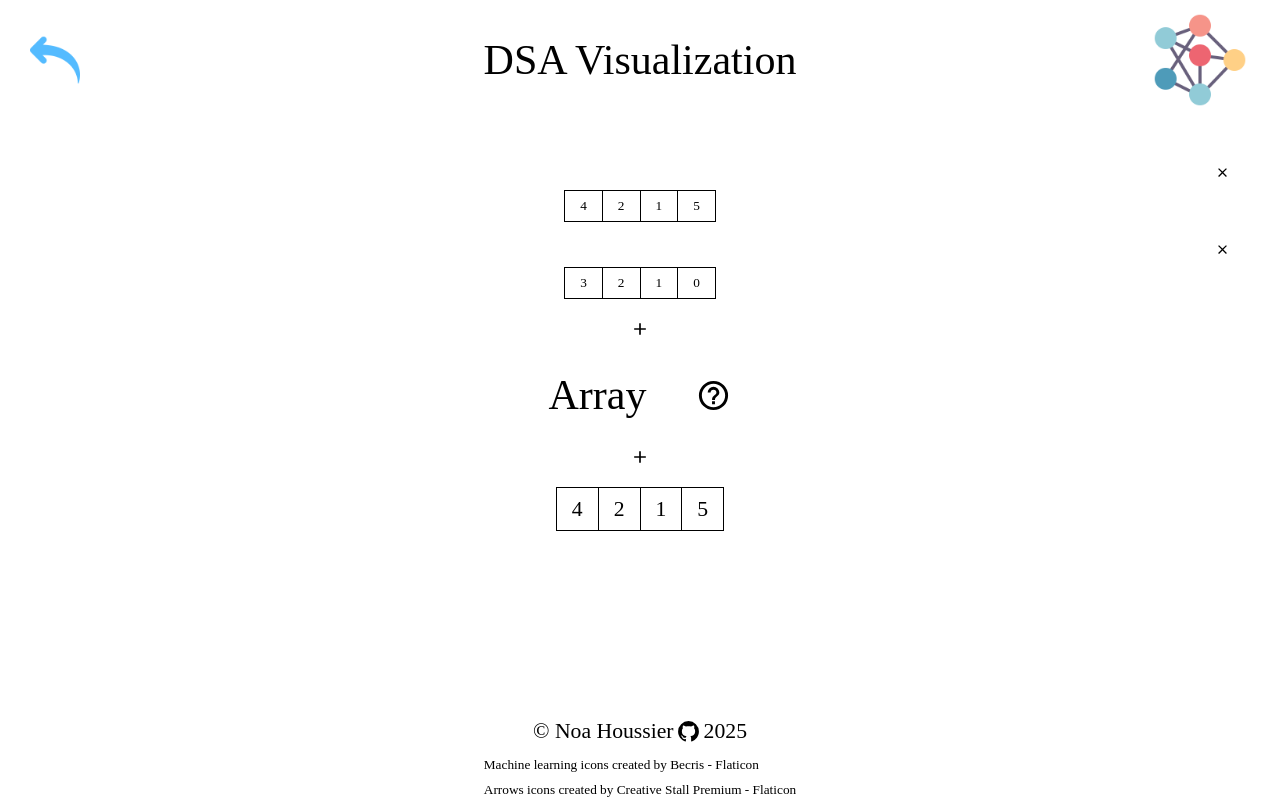
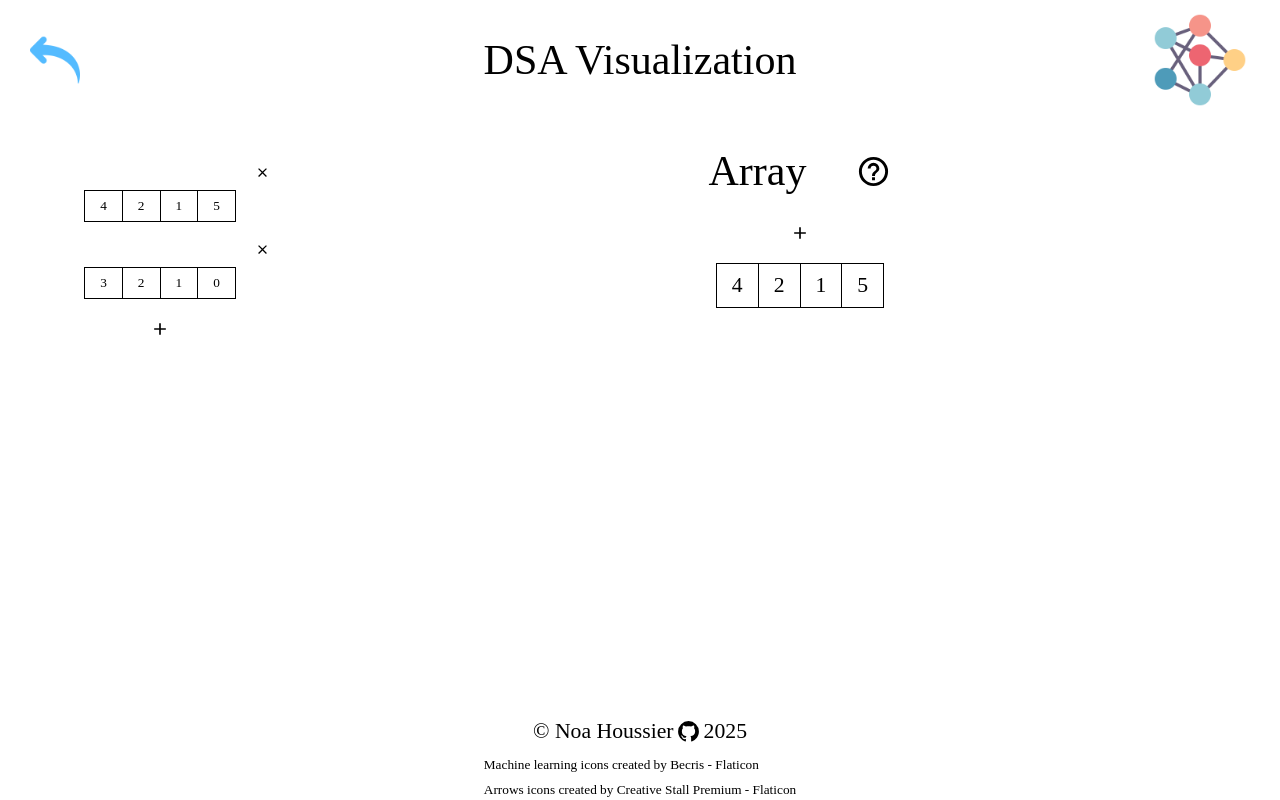
Before and after one commit to NestorNebula/dsa-visualization, a React (Vite) app: page /data-structures/array in a window 1280 px wide. Built offline with nearby package versions, Linux system fonts and the light colour scheme.

Commit message:
feat: add styles to Array page

```diff
--- a/src/pages/data-structures/array/Array.styles.ts
+++ b/src/pages/data-structures/array/Array.styles.ts
@@ -1,5 +1,8 @@
 import styled from 'styled-components';
 
-const Array = styled.main``;
+const Array = styled.main`
+  display: grid;
+  grid-template-columns: 1fr 3fr;
+`;
 
 export { Array };
```
